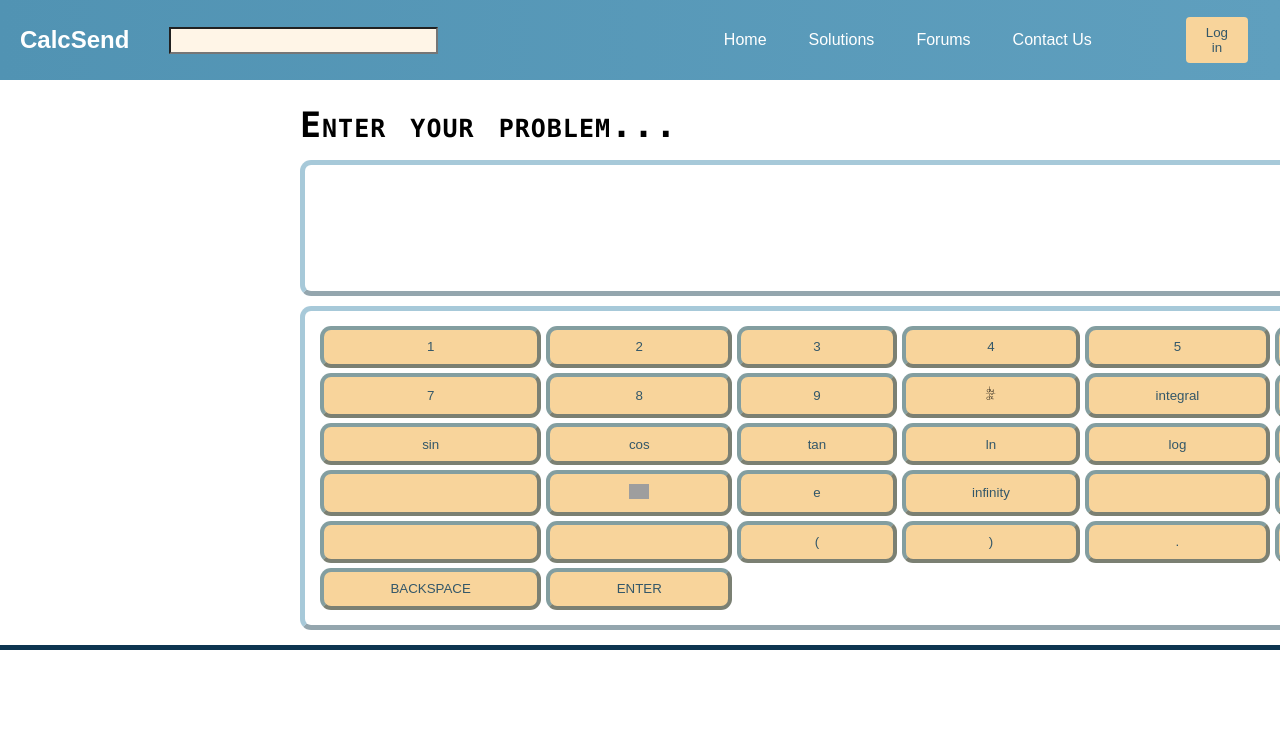
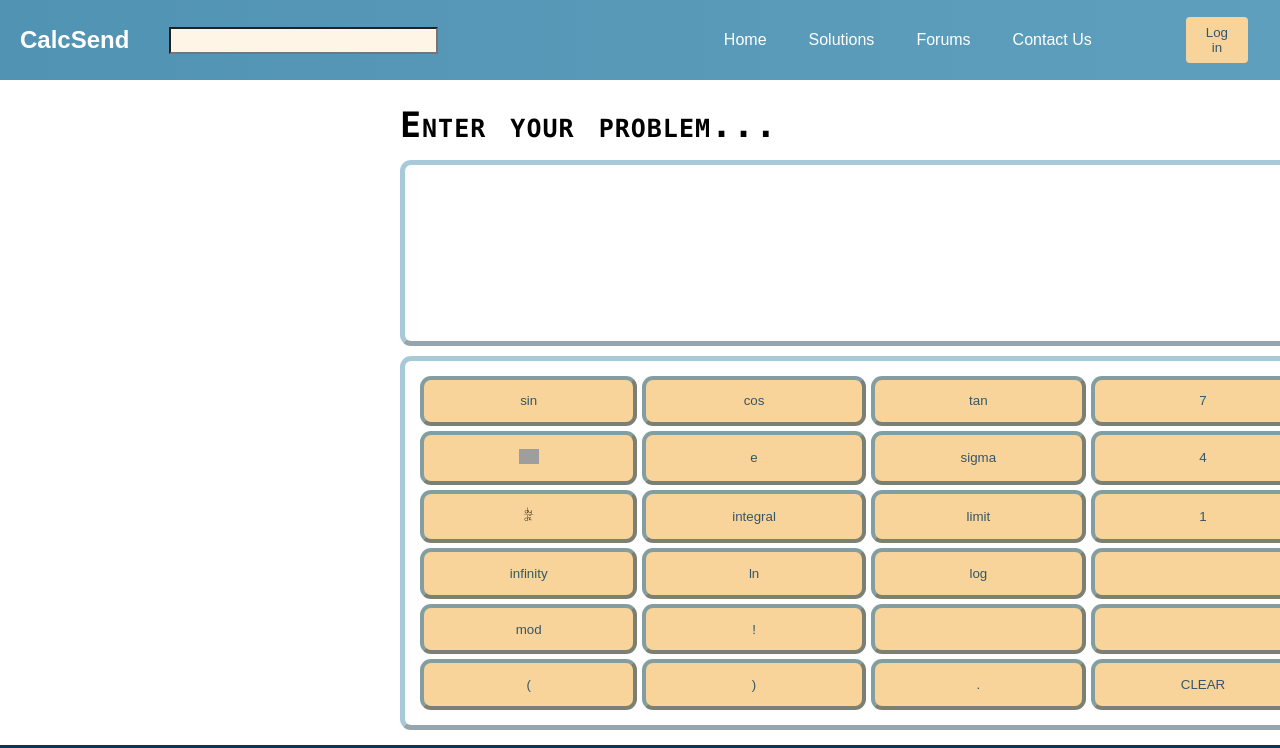
Before and after one commit to acm-projects/CalcSend, a React (Create React App) app in the folder frontend/: page / in a window 1280 px wide. Shown: the top 748 px of the page. Built offline with nearby package versions, Linux system fonts and the light colour scheme; grey boxes are pictures that could not be loaded; the HTML template or start-up script is replaced by a standard one.

Commit message:
Add files via upload

```diff
--- a/frontend/src/App.css
+++ b/frontend/src/App.css
@@ -21,7 +21,7 @@
 }
 
 .calculator-title{
-  margin: 25px 0px 0px 300px;
+  margin: 25px 0px 0px 400px;
   font-family: "Lucida Console", Monaco, monospace;
   font-size: 35px;
   letter-spacing: 1px;
--- a/frontend/src/App.js
+++ b/frontend/src/App.js
@@ -20,6 +20,8 @@ function App() {
         <img src={SidePageLogo} alt="ERROR" className="side-logo"/>
       </div>
     </div>
+
+
   );
 }
 
--- a/frontend/src/components/Calculator/Calculator.css
+++ b/frontend/src/components/Calculator/Calculator.css
@@ -1,8 +1,8 @@
 .calculator-body{
     background: white;
-    width: 1500px;
-    height: 500px;
-    padding:15px 20px 15px 300px;
+    width: 1850px;
+    height: 600px;
+    padding:15px 20px 15px 400px;
     margin: 0px;
     display: grid;
     grid-template-columns: repeat(1, auto); /*3 vs other values*/
--- a/frontend/src/components/Calculator/KeyPadComponent.js
+++ b/frontend/src/components/Calculator/KeyPadComponent.js
@@ -9,33 +9,45 @@ class KeyPadComponent extends Component{
 
         return(
             <div className="buttons">
-                <button name="1" onClick={e => this.props.onClick(e.target.name)}>1</button>
-                <button name="2" onClick={e => this.props.onClick(e.target.name)}>2</button>
-                <button name="3" onClick={e => this.props.onClick(e.target.name)}>3</button>
-                <button name="4" onClick={e => this.props.onClick(e.target.name)}>4</button>
-                <button name="5" onClick={e => this.props.onClick(e.target.name)}>5</button>
-                <button name="6" onClick={e => this.props.onClick(e.target.name)}>6</button>
+                <button name="sin(" onClick={e => this.props.onClick(e.target.name)}>sin</button>
+                <button name="cos(" onClick={e => this.props.onClick(e.target.name)}>cos</button>
+                <button name="tan(" onClick={e => this.props.onClick(e.target.name)}>tan</button>
+
                 <button name="7" onClick={e => this.props.onClick(e.target.name)}>7</button>
                 <button name="8" onClick={e => this.props.onClick(e.target.name)}>8</button>
                 <button name="9" onClick={e => this.props.onClick(e.target.name)}>9</button>
 
-                <button name="derivative(" onClick={e => this.props.onClick(e.target.name)}><img src={firstDerivative} className="button-image"/></button>
-                <button name="integral(" onClick={e => this.props.onClick(e.target.name)}>integral</button>
+                <button name="&#8508;" onClick={e => this.props.onClick(e.target.name)}><img src={pi} className="button-image"/></button>
+                <button name="&#101;" onClick={e => this.props.onClick(e.target.name)}>e</button>
                 <button name="sigma(" onClick={e => this.props.onClick(e.target.name)}>sigma</button>
 
-                <button name="sin(" onClick={e => this.props.onClick(e.target.name)}>sin</button>
-                <button name="cos(" onClick={e => this.props.onClick(e.target.name)}>cos</button>
-                <button name="tan(" onClick={e => this.props.onClick(e.target.name)}>tan</button>
+                <button name="4" onClick={e => this.props.onClick(e.target.name)}>4</button>
+                <button name="5" onClick={e => this.props.onClick(e.target.name)}>5</button>
+                <button name="6" onClick={e => this.props.onClick(e.target.name)}>6</button>
+
+                <button name="d/dx(" onClick={e => this.props.onClick(e.target.name)}><img src={firstDerivative} className="button-image"/></button>
+                <button name="&#8747;" onClick={e => this.props.onClick(e.target.name)}>integral</button>
+                <button name="limit(x->" onClick={e => this.props.onClick(e.target.name)}>limit</button>
+
+                <button name="1" onClick={e => this.props.onClick(e.target.name)}>1</button>
+                <button name="2" onClick={e => this.props.onClick(e.target.name)}>2</button>
+                <button name="3" onClick={e => this.props.onClick(e.target.name)}>3</button>
+
+                <button name="&#8734;" onClick={e => this.props.onClick(e.target.name)}>infinity</button>
+
+
+
 
                 <button name="ln(" onClick={e => this.props.onClick(e.target.name)}>ln</button>
                 <button name="log(" onClick={e => this.props.onClick(e.target.name)}>log</button>
 
                 <button name="^(" onClick={e => this.props.onClick(e.target.name)}><i class="fas fa-superscript"></i></button>
-                <button name="sqrt(" onClick={e => this.props.onClick(e.target.name)}><i class="fas fa-square-root-alt"></i></button>
+                <button name="&#8730;" onClick={e => this.props.onClick(e.target.name)}><i class="fas fa-square-root-alt"></i></button>
 
-                <button name="pi" onClick={e => this.props.onClick(e.target.name)}><img src={pi} className="button-image"/></button>
-                <button name="e" onClick={e => this.props.onClick(e.target.name)}>e</button>
-                <button name="infinity" onClick={e => this.props.onClick(e.target.name)}>infinity</button>
+                <button name="|" onClick={e => this.props.onClick(e.target.name)}>abs|x|</button>
+
+                <button name="modulus(" onClick={e => this.props.onClick(e.target.name)}>mod</button>
+                <button name="!" onClick={e => this.props.onClick(e.target.name)}>!</button>
 
                 <button name="+" onClick={e => this.props.onClick(e.target.name)}><i class="fas fa-plus"></i></button>
                 <button name="-" onClick={e => this.props.onClick(e.target.name)}><i class="fas fa-minus"></i></button>
--- a/frontend/src/components/Calculator/ResultScreen.css
+++ b/frontend/src/components/Calculator/ResultScreen.css
@@ -8,4 +8,5 @@
     padding: 15px;
     border: 5px outset rgba(81,147,179,0.5);
     border-radius: 11px;
+    font-size: 25px;
 }
```
